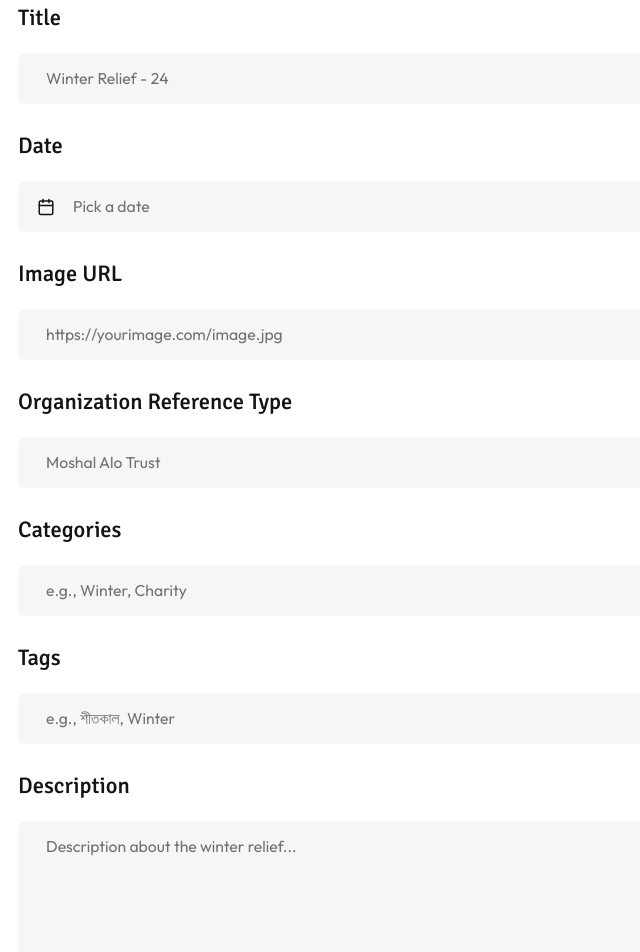
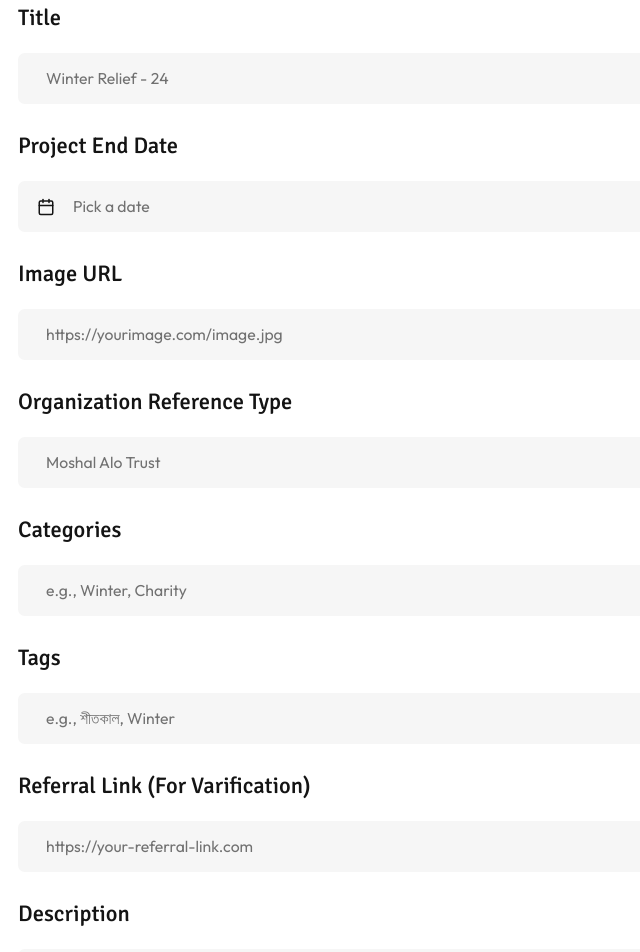
Before and after one commit to sadaqah-made-easy/sadaqah-made-easy-website, a Next.js app: page /submit-project in a window 1280 px wide. Shown: the part 300-1252 px from the top of the page, without its empty margins (0-640 px from the left). Built offline with nearby package versions, Linux system fonts and the light colour scheme; what tailwind-bootstrap-grid would draw is missing.

Commit message:
referral input field added - closes #18

```diff
--- a/src/app/api/submit-project/route.ts
+++ b/src/app/api/submit-project/route.ts
@@ -6,6 +6,7 @@
   description: string;
   date: string;
   image: string;
+  referral_link: string;
   organizer: string;
   categories: string[];
   tags: string[];
@@ -25,8 +26,16 @@
 export async function POST(req: NextRequest): Promise<NextResponse> {
   try {
     const formData: FormData = await req.json();
-    const { title, description, date, image, organizer, categories, tags } =
-      formData;
+    const {
+      title,
+      description,
+      date,
+      image,
+      referral_link,
+      organizer,
+      categories,
+      tags,
+    } = formData;
 
     const formattedDescription = description
       .split("\n")
@@ -42,9 +51,10 @@
         <table border="1" cellpadding="5" cellspacing="0" style="border-collapse: collapse;">
           <tr>
             <th>Title</th>
-            <th>Date</th>
+            <th>Project Will End</th>
             <th>Image URL</th>
-            <th>Organization Reference Type</th>
+            <th>Organization</th>
+            <th>Referral Link</th>
             <th>Categories</th>
             <th>Tags</th>
             <th>Description</th>
@@ -54,6 +64,7 @@
             <td>${date}</td>
             <td><a href="${image}" target="_blank">View Image</a></td>
             <td>${organizer}</td>
+            <td><a href="${referral_link}" target="_blank">View Link</a></td>
             <td>${categories.join(", ")}</td>
             <td>${tags.join(", ")}</td>
             <td>${formattedDescription}</td>
--- a/src/layouts/components/DonationForm.tsx
+++ b/src/layouts/components/DonationForm.tsx
@@ -32,6 +32,7 @@
   description: z.string().min(10, { message: "Description is required." }),
   date: z.string().min(1, { message: "Date is required." }),
   image: z.string().url({ message: "Invalid image URL" }),
+  referral_link: z.string().url({ message: "Invalid referral link" }),
   organizer: z
     .string()
     .min(1, { message: "Organization reference type is required." }),
@@ -52,6 +53,7 @@
       title: "",
       description: "",
       date: "",
+      referral_link: "",
       image: "",
       organizer: "",
       categories: [],
@@ -124,7 +126,9 @@
                 name="date"
                 render={({ field }) => (
                   <FormItem className="mb-6">
-                    <FormLabel className="form-label">Date</FormLabel>
+                    <FormLabel className="form-label">
+                      Project End Date
+                    </FormLabel>
                     <FormControl>
                       <Popover>
                         <PopoverTrigger asChild>
@@ -152,6 +156,7 @@
                                 format(date || new Date(), "yyyy-MM-dd"),
                               );
                             }}
+                            disabled={(date) => date < new Date()} // Disable past dates
                             initialFocus
                           />
                         </PopoverContent>
@@ -182,7 +187,6 @@
                 )}
               />
             </div>
-
             <div className="md:col-6">
               {/* Organization Reference Type */}
               <FormField
@@ -250,6 +254,27 @@
               />
             </div>
 
+            {/* Referral link */}
+            <FormField
+              control={form.control}
+              name="referral_link"
+              render={({ field }) => (
+                <FormItem className="mb-6">
+                  <FormLabel className="form-label">
+                    Referral Link (For Varification)
+                  </FormLabel>
+                  <FormControl>
+                    <Input
+                      className="form-input"
+                      type="url"
+                      placeholder="https://your-referral-link.com"
+                      {...field}
+                    />
+                  </FormControl>
+                  <FormMessage className="text-sm text-red-600 pt-1" />
+                </FormItem>
+              )}
+            />
             {/* Description */}
             <FormField
               control={form.control}
@@ -268,7 +293,6 @@
                 </FormItem>
               )}
             />
-
             {/* Submit Button */}
             <div className="flex justify-end">
               <Button
```
Also changed, not shown: .sitepins/config.json (deleted), .sitepins/schema/projects.json (deleted), 1 other file (tests, documents, lock files or other folders).
